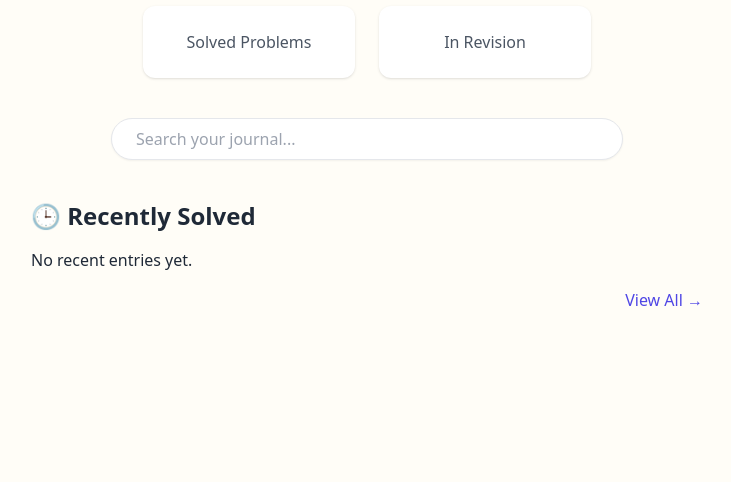
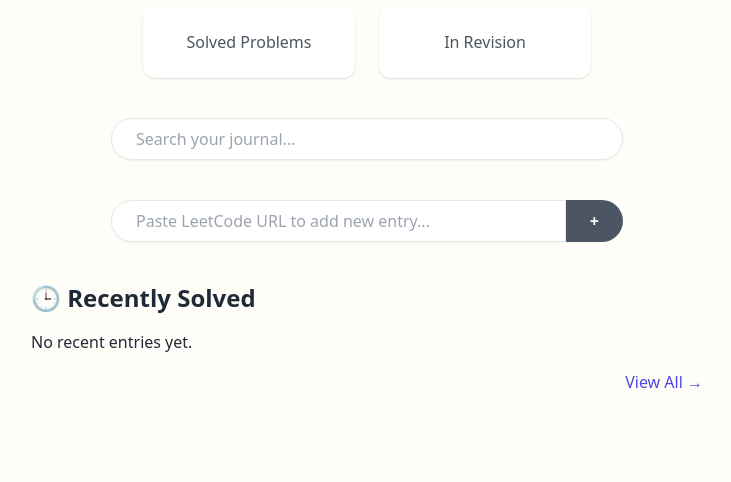
Before and after one commit to mohdsaabir/LeetJournal, a Django app: template journal/templates/home.html in a window 1280 px wide. Shown: the part 150-632 px from the top of the page, without its empty margins (273-1004 px from the left). Run offline with Django 5.2, Linux system fonts and the light colour scheme; the template is opened without the code that fills it, so the values that code supplies are empty; some libraries are stand-ins or nearby versions.

Commit message:
Added the url fetching frontend

```diff
--- a/journal/templates/home.html
+++ b/journal/templates/home.html
@@ -19,6 +19,13 @@
     <form action="/search/" method="get" class="mb-10">
         <input type="text" name="q" placeholder="Search your journal..."
             class="w-full max-w-lg border rounded-full px-6 py-2 shadow-sm focus:outline-none focus:ring-2 focus:ring-indigo-400" />
+    </form>
+    <form action="{% url 'new_entry' %}" method="get" class="max-w-lg mx-auto mb-10 flex">
+        <input type="url" name="url" placeholder="Paste LeetCode URL to add new entry..." required
+            class="flex-grow border rounded-l-full px-6 py-2 shadow-sm focus:outline-none focus:ring-2 focus:ring-indigo-400" />
+        <button type="submit"
+            class="bg-gray-600 hover:bg-gray-900 text-white font-bold rounded-r-full px-6 transition-colors duration-300"
+            aria-label="Add new entry">+  </button>
     </form>
 
     <!-- Recently Solved -->
--- a/journal/urls.py
+++ b/journal/urls.py
@@ -7,4 +7,5 @@ urlpatterns = [
     path("", views.home_view, name="home"),
     path("question/<int:pk>/", views.question_detail, name="question_detail"),
     path("solved/", views.all_solved_view, name="all_solved"),
+    path("new/", views.new_entry_view, name="new_entry")
 ]
--- a/journal/views.py
+++ b/journal/views.py
@@ -171,3 +171,8 @@ def all_solved_view(request):
     questions_solved = UserProblem.objects.filter(user=user).order_by('-last_solved')
     print(questions_solved)
     return render(request, "all_solved.html", {"solved_problems": questions_solved})
+
+
+
+def new_entry_view(request):
+    pass
```
